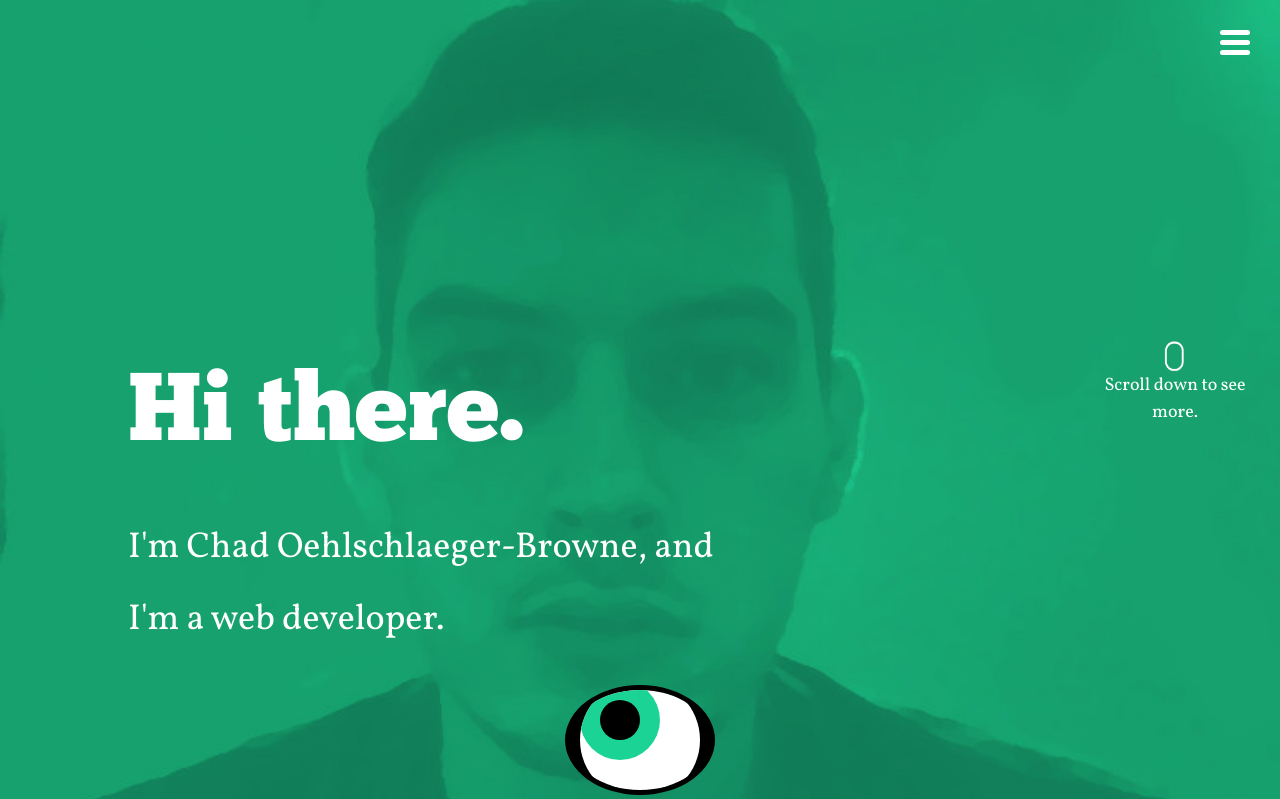
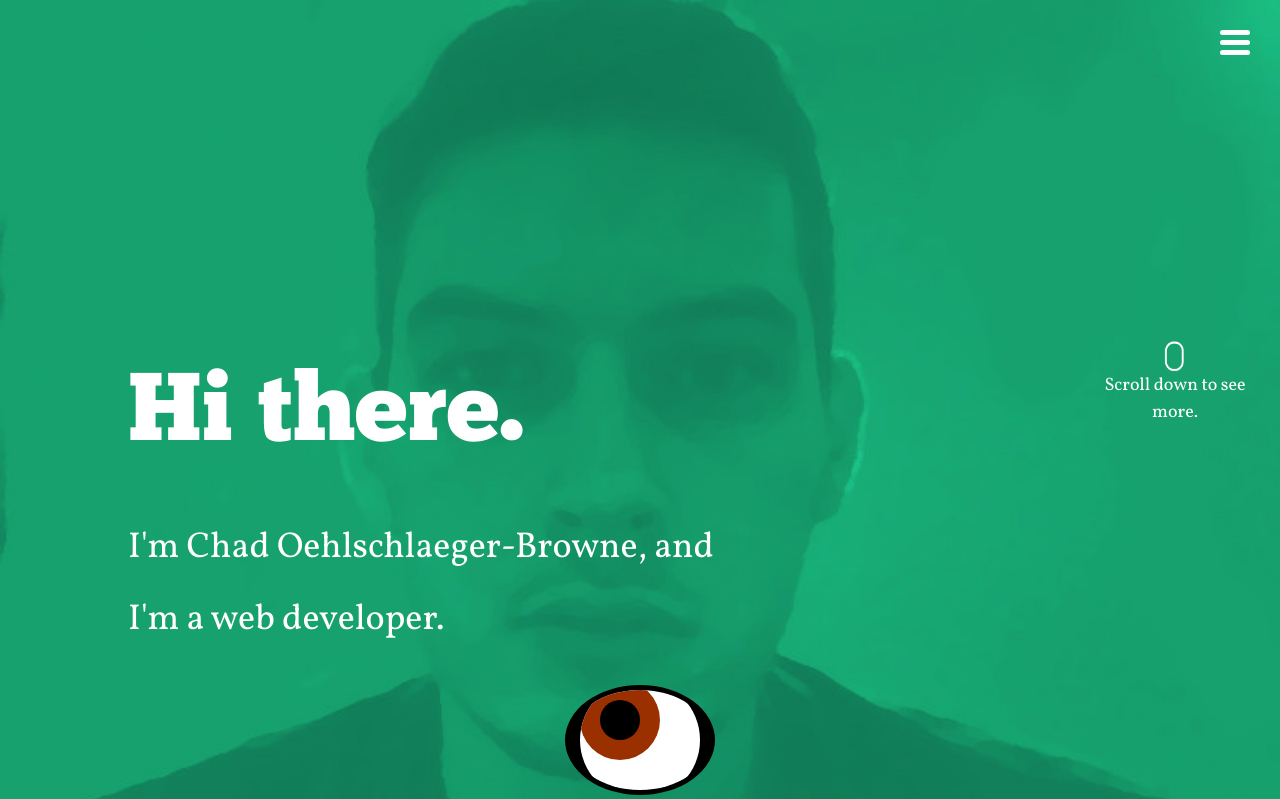
Before and after one commit to chadob/myWebsite, a website: page index.html in a window 1280 px wide. Shown: the top 799 px of the page. Drawn offline with nearby package versions, Linux system fonts and the light colour scheme.

Commit message:
changed eye color

```diff
--- a/Styles/Modules/eyeball.css
+++ b/Styles/Modules/eyeball.css
@@ -43,7 +43,7 @@
 .iris {
 	height: 80px;
 	width: 80px;
-	background-color: #1bd394;
+	background-color: #9a3000;
 		left: 0px;
 	top: 0px;
 	position: absolute;
```
